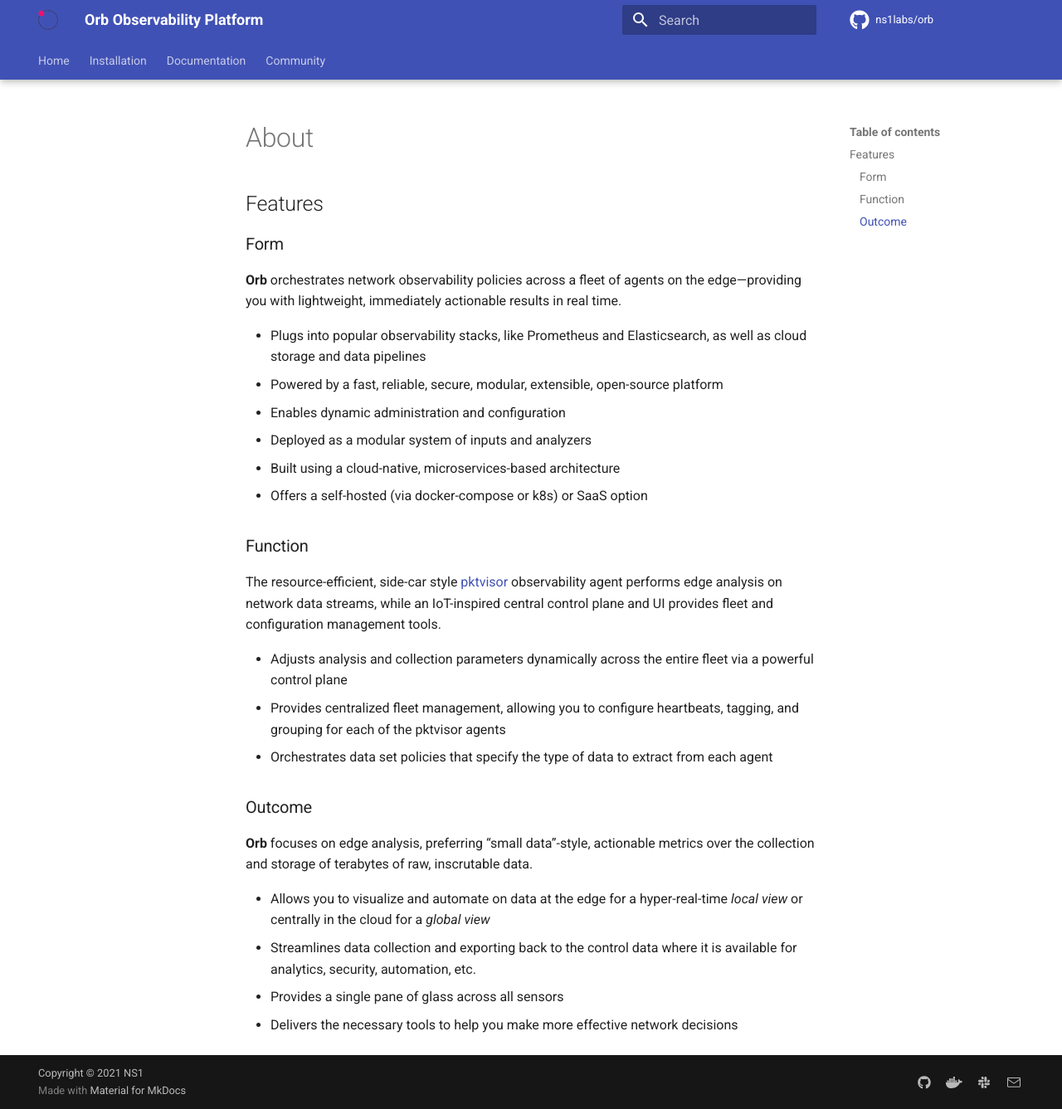
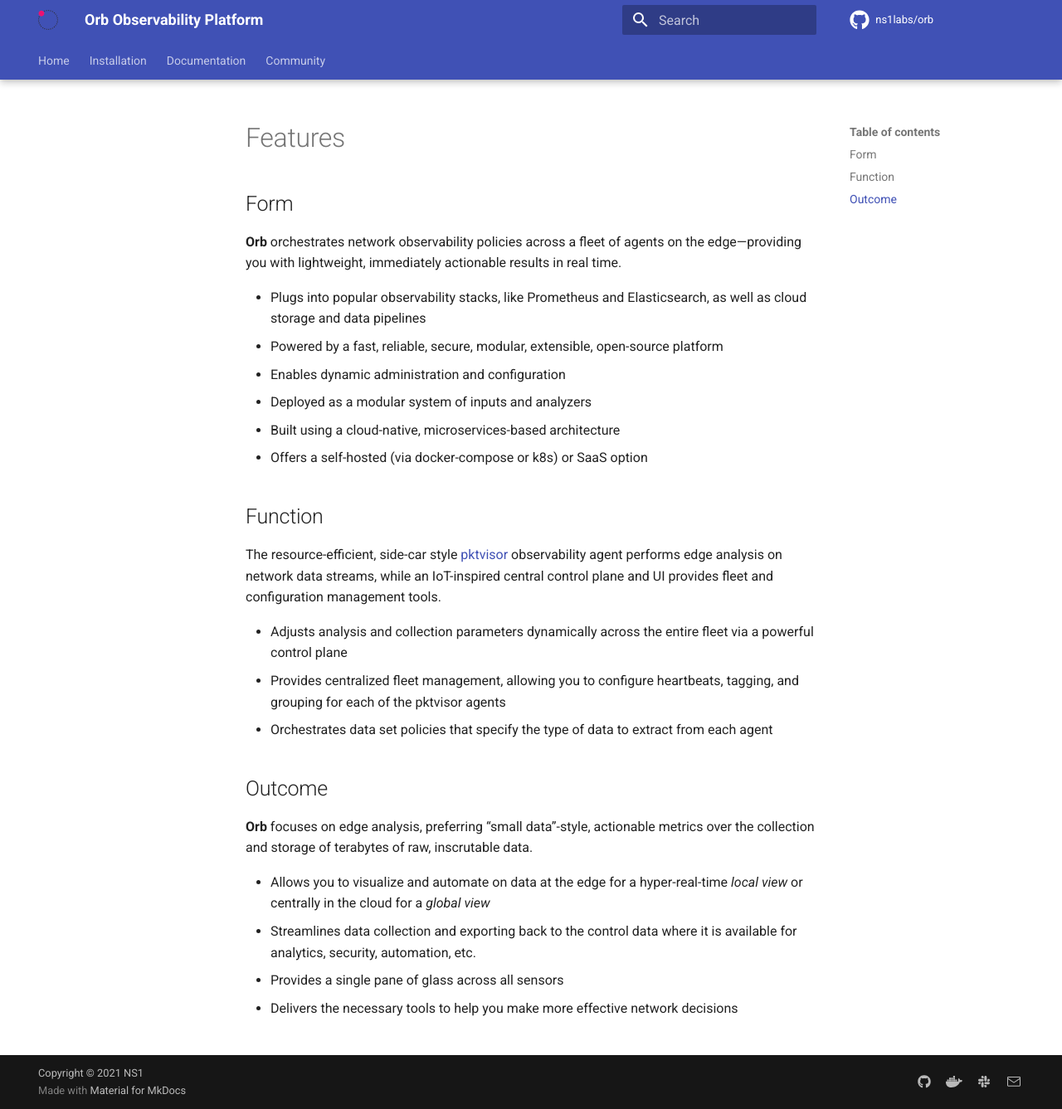
Before and after one commit to orb-community/orb-website, an MkDocs documentation site: the page built from docs/about.md, in a window 1280 px wide and 1337 px high. Shown: the whole window at 83% size. Built offline with MkDocs 1.6.1 and Material for MkDocs 9.7.7, drawn with Linux system fonts in a browser that asks for light colours; comment, search, counter and statistics services are not loaded.

Commit message:
text fix

```diff
--- a/docs/about.md
+++ b/docs/about.md
@@ -1,6 +1,5 @@
-
-## Features
-### Form
+# Features
+## Form
  **Orb** orchestrates network observability policies across a fleet of agents on the edge—providing you with lightweight, immediately actionable results in real time.
 
 * Plugs into popular observability stacks, like Prometheus and Elasticsearch, as well as cloud storage and data pipelines
@@ -10,14 +9,14 @@
 * Built using a cloud-native, microservices-based architecture
 * Offers a self-hosted (via docker-compose or k8s) or SaaS option
 
-### Function
+## Function
  The resource-efficient, side-car style [pktvisor](https://github.com/ns1/pktvisor) observability agent performs edge analysis on network data streams, while an IoT-inspired central control plane and UI provides fleet and configuration management tools.
 
 * Adjusts analysis and collection parameters dynamically across the entire fleet via a powerful control plane
 * Provides centralized fleet management, allowing you to configure heartbeats, tagging, and grouping for each of the pktvisor agents
 * Orchestrates data set policies that specify the type of data to extract from each agent
 
-### Outcome
+## Outcome
 **Orb** focuses on edge analysis, preferring “small data”-style, actionable metrics over the collection and storage of terabytes of raw, inscrutable data.
 
 * Allows you to visualize and automate on data at the edge for a hyper-real-time *local view* or centrally in the cloud for a *global view*
```
